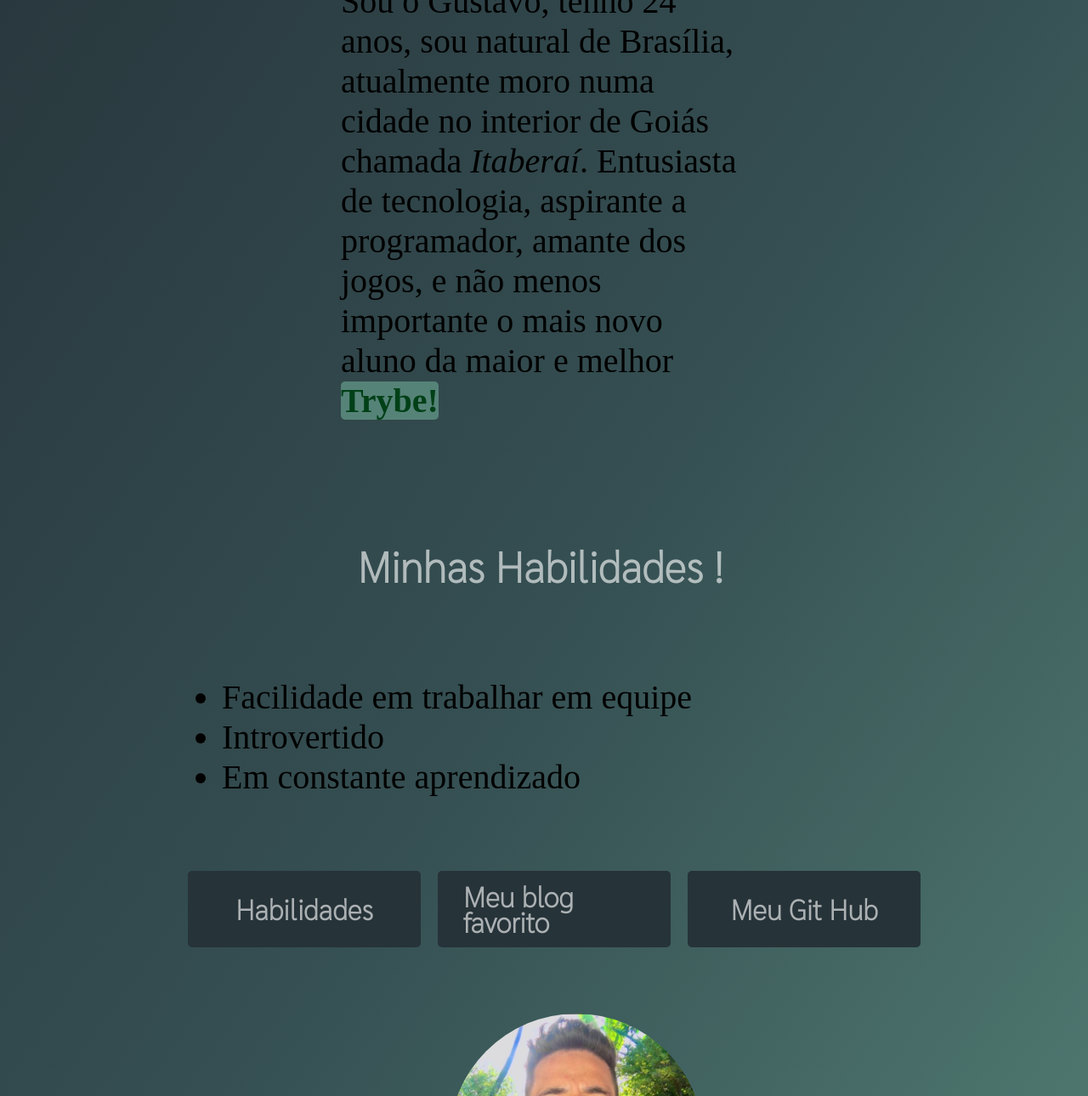
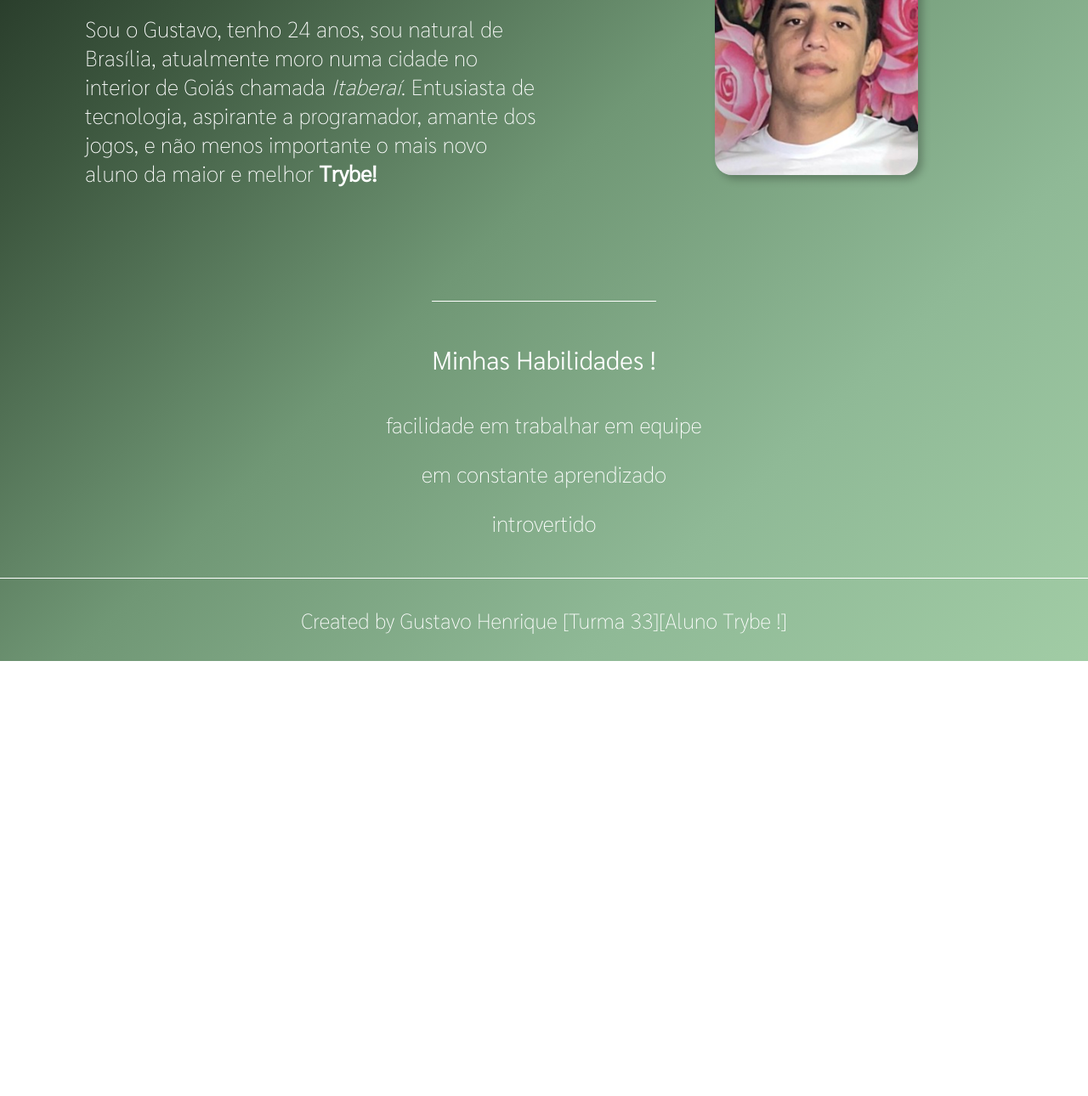
Before and after one commit to Henriquekrs/henriquekrs.github.io, a plain HTML site: page index.html in a window 1280 px wide. Shown: the part 346-1636 px from the top of the page at 85% size. After the commit the page ends 1124 px from the top, so only its background shows below. Drawn offline with Linux system fonts and the light colour scheme.

Commit message:
Ajustes e aperfeiçoamento do portifolio

```diff
--- a/index.html
+++ b/index.html
@@ -1,5 +1,6 @@
 <!DOCTYPE html>
 <html lang="en">
+
 <head>
     <meta charset="UTF-8">
     <meta http-equiv="X-UA-Compatible" content="IE=edge">
@@ -7,28 +8,43 @@
     <link rel="stylesheet" href="style.css">
     <title>Meu Portifólio</title>
 </head>
-<link href="https://fonts.googleapis.com/css2?family=Sarabun:wght@100&display=swap" rel="stylesheet">
 <style></style>
+
 <body>
-    <h2 class="cabecalho">Gustavo Henrique Rodrigues Duarte</h2>
-    <br>
-    <p id="Meu_resumo"> Sou o Gustavo, tenho 24 anos, sou natural de Brasília, atualmente moro numa cidade no interior de Goiás chamada <em>Itaberaí</em>. Entusiasta de tecnologia, aspirante a programador, amante dos jogos, e não menos importante o mais novo aluno da maior e melhor <strong class="cor-trybe">Trybe!</strong></p>
-    <br>
-<h2 class="cabecalho-2">Minhas Habilidades !</h2>
-    <br>
-    <ul>
-        <li>Facilidade em trabalhar em equipe</li>
-        <li>Introvertido</li>
-        <li>Em constante aprendizado</li>
-    <br>
-    </ul>
-    <div class="container-botoes">
-        <a class="buton" href="#Meu_resumo">Habilidades</a>
-        <a class="buton2" href="https://flowgames.gg/" target="_blank">Meu blog favorito</a>
-        <a class="buton3" href="https://github.com/Henriquekrs" target="_blank">Meu Git Hub</a>
-    </div>
-    <br>
-    <br>
-    <img src="gug.jpg" alt="Foto do aluno Gustavo" width="200px">
+    <header class="cabecalho">
+        <nav class="cabecalho-menu">
+            <a class="cabecalho-menu-item" href="#Meu_resumo">Habilidades</a>
+            <a class="cabecalho-menu-item" href="https://flowgames.gg/" target="_blank">Meu blog favorito</a>
+            <a class="cabecalho-menu-item" href="https://github.com/Henriquekrs" target="_blank">Meu Git Hub</a>
+        </nav>
+    </header>
+
+    <main class="conteudo">
+        <section class="conteudo-principal">
+            <div class="conteudo-principal-escrito">
+                <h1 class="conteudo-principal-escrito-titulo">Gustavo Henrique Rodrigues Duarte</h1>
+                <p class="conteudo-principal-escrito-subtitulo"> Sou o Gustavo, tenho 24 anos, sou natural de Brasília,
+                    atualmente moro numa cidade no
+                    interior
+                    de Goiás chamada <em>Itaberaí</em>. Entusiasta de tecnologia, aspirante a programador, amante dos
+                    jogos,
+                    e
+                    não
+                    menos importante o mais novo aluno da maior e melhor <strong class="cor-trybe">Trybe!</strong></p>
+            </div>
+            <img class="conteudo-principal-imagem" src="IMG_1455.jpg" alt="Foto do aluno Gustavo">
+        </section>
+        <section class="conteudo-secundario">
+            <h2 class="conteudo-secundario-titulo">Minhas Habilidades !</h2>
+            <p class="conteudo-secundario-paragrafo">Facilidade em trabalhar em equipe</p>
+            <p class="conteudo-secundario-paragrafo">Em constante aprendizado</p>
+            <p class="conteudo-secundario-paragrafo">Introvertido</p>
+        </section>
+    </main>
+
+    <footer class="rodape">
+        <p class="rodape-texto">Created by Gustavo Henrique [Turma 33][Aluno Trybe !]</p>
+    </footer>
 </body>
+
 </html>
--- a/style.css
+++ b/style.css
@@ -1,74 +1,116 @@
+@import url("https://fonts.googleapis.com/css2?family=Sarabun:wght@100;300&display=swap");
+
+* {
+    margin: 0;
+    padding: 0;
+    box-sizing: border-box;
+    text-decoration: none;
+  }
+
   body {
-    background: linear-gradient(125deg, #263339,#354f52,#568378 );
-    margin-left: 221px;
-    margin-right: 230px;
+    font-size: 100%;
+    background: linear-gradient(-45deg,#a1cca5ff, #8fb996ff, #709775ff, #3d573f, #111d13ff);
   }
 
   .cabecalho {
-    font-family: "Sarabun", sans-serif;
-    font-weight: 700;
-    font-size: 60px;
-    color: #ffffff9e;
-    text-align: center;
-    margin-top: 80px;
+    display: flex;
+    flex-direction: row;
+    align-items: center;
+    padding: 50px;
   }
 
-.cabecalho-2 {
-    font-family: "Sarabun", sans-serif;
-    font-size: 50px;
-    color: #ffffff9e;
-    text-align: center;
-    margin-top: 80px;
+  .cabecalho-menu {
+    display: flex;
+    gap: 60px;
   }
 
-p {
-    font-size: 40px;
-    margin-top: 20px;
-    margin-left: 180px;
-    margin-right: 180px;
+  .cabecalho-menu-item {
+    font-family: 'Sarabun', sans-serif;
+    color: #ffffff;
+    font-weight: 400;
+    font-size: 24px
   }
 
-ul {
-    font-size: 40px;
-    text-align: left;
+  .conteudo {
+    margin-bottom: 48px;
+    border-top: 0.4px solid #ffffff;
   }
 
-.cor-trybe {
-    color: #004017;
-    padding: 12 18;
-    background-color: #568378;
-    border-radius: 5px;
+  .conteudo-principal {
+    display: flex;
+    flex-direction: row;
+    align-items: center;
+    justify-content: space-around;
   }
 
-img {
-    width: 300px;
-    height: auto;
-    border-radius: 100%;
-    margin: 37%;
-    margin-top: 5%;
+  .conteudo-principal-escrito {
+    display: flex;
+    flex-direction: column;
+    gap: 32px;
+    padding: 0px 200px 0px 100px;
   }
 
-.buton, .buton2, .buton3 {
-    text-decoration: none;
-    padding: 15px 30px;
-    border-bottom: #ffffff;
-    background-color: #263339;
-    color: #ffffff9e;
-    font-family: "Sarabun", sans-serif;
-    font-size: 33px;
-    font-weight: 900;
-    line-height: 30px;
-    width: 100%;
-    display: flex;
-    justify-content: center;
-    align-items: center;
-    border-radius: 5px;
+  .conteudo-principal-escrito-titulo {
+    font-family: 'Sarabun', sans-serif;
+    font-weight: 400;
+    font-size: 42px;
+    color: #ffffff;
   }
 
-.container-botoes {
+  .conteudo-principal-escrito-subtitulo {
+    font-family: 'Sarabun', sans-serif;
+    font-weight: 400;
+    font-size: 26px;
+    color: #ffffff;
+    font-weight: 100;
+  }
+
+  .conteudo-principal-imagem {
+    height: 319px;
+    border-radius: 20px;
+    margin-right: 200px;
+    margin-top: 100px;
+    margin-left: 0px;
+    margin-bottom: 100px;
+    box-shadow: 5px 5px 10px rgba(0, 0, 0, 0.25);
+  }
+
+  .conteudo-secundario {
     display: flex;
-    justify-content: space-between;
-    width: 104%;
-    margin: auto;
-    gap: 20px;
+    flex-direction: column;
+    align-items: center;
+    gap: 24px;
+    margin-top: 48px;
   }
+
+  .conteudo-secundario-titulo {
+    border-top: 0.4px solid #ffffff;
+    padding-top: 48px;
+    font-family: 'Sarabun', sans-serif;
+    font-weight: 400;
+    font-size: 30px;
+    color: #ffffff;
+    margin-bottom: 16px;
+  }
+
+  .conteudo-secundario-paragrafo {
+    font-family: 'Sarabun', sans-serif;
+    font-weight: 300;
+    font-size: 26px;
+    text-transform: lowercase;
+    font-weight: 100;
+    color: #ffffff;
+  }
+
+  .rodape {
+    padding: 32px;
+    border-top: 0.4px solid #ffffff;
+  }
+
+  .rodape-texto {
+    color: #ffffff;
+    font-family: 'Sarabun', sans-serif;
+    font-size: 25px;
+    text-align: center;
+    font-weight: 100;
+  }
```
Also changed, not shown: IMG_1455.jpg (added), gug.jpg (deleted). Lines whose indentation alone changed are shown as unchanged.
